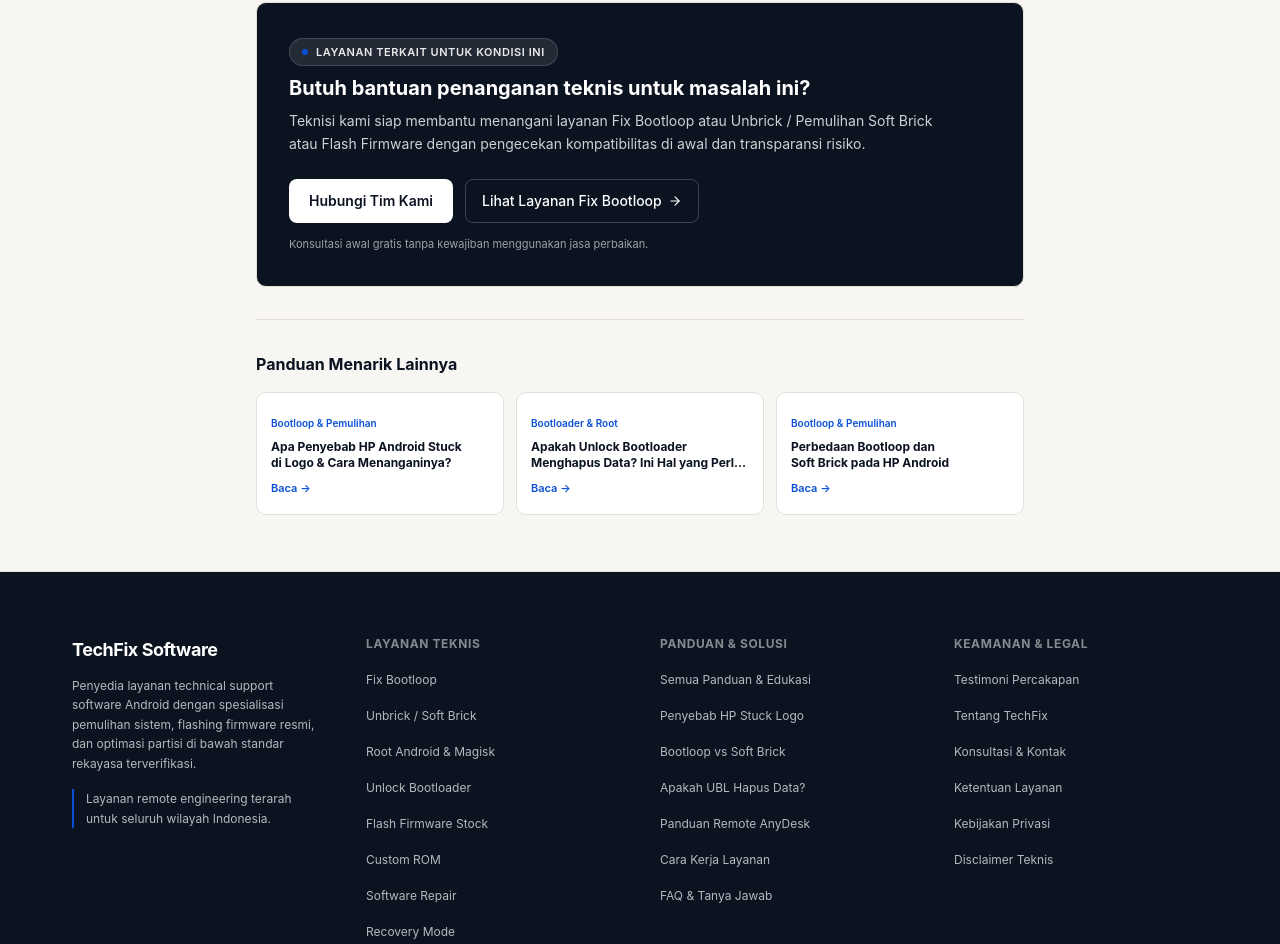
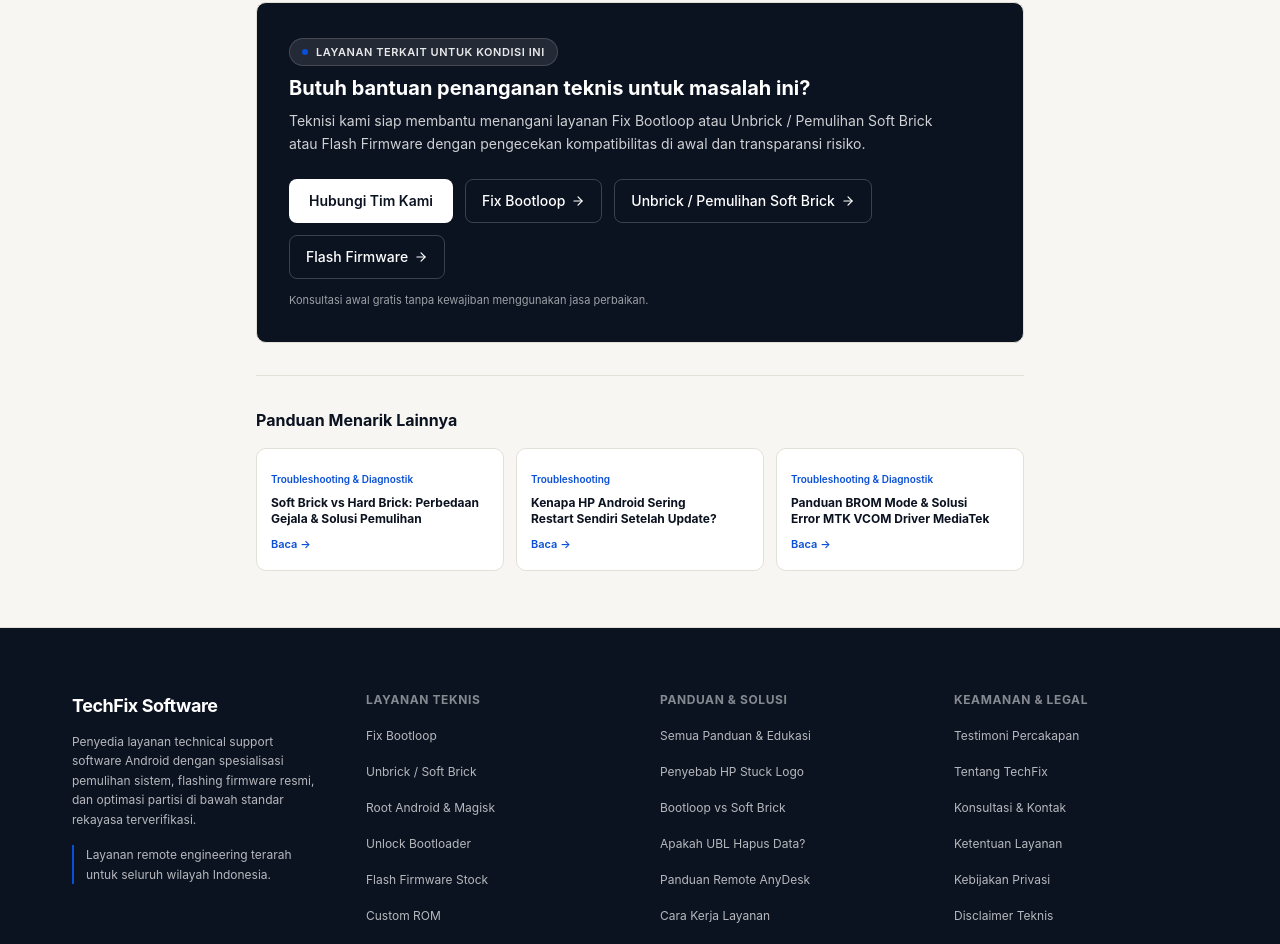
Before and after one commit to DimasAkbarF/techfixsoftware, a Next.js app: page /guides/apa-itu-mode-edl-9008-qualcomm-dan-kapan-digunakan in a window 1280 px wide. Shown: the part 2480-3424 px from the top of the page. Built offline with nearby package versions, Linux system fonts and the light colour scheme; no server answers.

Commit message:
seo: internal link artikel berbasis relevansi, hilangkan halaman yatim

```diff
--- a/src/app/guides/[slug]/page.tsx
+++ b/src/app/guides/[slug]/page.tsx
@@ -9,7 +9,7 @@ import {
   ArrowRight,
   Check,
 } from "lucide-react";
-import { guides, getGuideBySlug } from "@/data/guides";
+import { guides, getGuideBySlug, getRelatedGuidesForArticle } from "@/data/guides";
 import { services } from "@/data/services";
 import { Breadcrumbs } from "@/components/ui/Breadcrumbs";
 import { WhatsAppIcon } from "@/components/icons/WhatsAppIcon";
@@ -44,7 +44,7 @@ export default async function GuideDetailPage({ params }: PageProps) {
   if (!guide) notFound();
 
   const relatedServices = services.filter((s) => guide.relatedServiceSlugs.includes(s.slug));
-  const otherGuides = guides.filter((g) => g.id !== guide.id).slice(0, 3);
+  const otherGuides = getRelatedGuidesForArticle(guide, 3);
 
   const articleJsonLd = {
     "@context": "https://schema.org",
@@ -273,17 +273,16 @@ export default async function GuideDetailPage({ params }: PageProps) {
                 </Link>
               )}
 
-              {relatedServices[0] && (
+              {relatedServices.slice(0, 3).map((s) => (
                 <Link
-                  href={`/services/${relatedServices[0].slug}`}
+                  key={s.id}
+                  href={`/services/${s.slug}`}
                   className="inline-flex h-11 items-center gap-1.5 rounded-md border border-white/20 px-4 text-xs sm:text-sm font-medium text-white hover:bg-white/10 transition-colors"
                 >
-                  <span>
-                    Lihat {relatedServices[0].id === "root-android" ? "Jasa Root Android" : `Layanan ${relatedServices[0].name}`}
-                  </span>
+                  <span>{s.name}</span>
                   <ArrowRight className="size-3.5" />
                 </Link>
-              )}
+              ))}
             </div>
 
             <p className="mt-3 text-[11px] text-white/60">
--- a/src/data/guides.ts
+++ b/src/data/guides.ts
@@ -454,3 +454,56 @@ export function getGuidesByCategory(category: string): GuideArticle[] {
 export function getRelatedGuides(serviceSlug: string): GuideArticle[] {
   return guides.filter((g) => g.relatedServiceSlugs.includes(serviceSlug));
 }
+
+/** Hash deterministik untuk tie-break stabil antar build. */
+function stableHash(a: string, b: string): number {
+  const key = `${a}|${b}`;
+  let x = 0;
+  for (let i = 0; i < key.length; i++) {
+    x = (x * 31 + key.charCodeAt(i)) % 100003;
+  }
+  return x;
+}
+
+/**
+ * Artikel saudara dipilih berdasarkan kedekatan topik (kategori dan layanan yang
+ * sama), lalu memprioritaskan artikel yang paling jarang mendapat link masuk.
+ * Hasilnya deterministik, sehingga setiap artikel punya jalur internal link dan
+ * tidak ada halaman yatim.
+ */
+export function getRelatedGuidesForArticle(current: GuideArticle, limit = 3): GuideArticle[] {
+  const relevance = new Map<string, number>();
+  for (const g of guides) {
+    if (g.id === current.id) continue;
+    const sameCategory = g.category === current.category ? 2 : 0;
+    const sharedServices = g.relatedServiceSlugs.filter((s) =>
+      current.relatedServiceSlugs.includes(s),
+    ).length;
+    relevance.set(g.id, sameCategory + sharedServices);
+  }
+
+  const inbound = new Map<string, number>();
+  for (const g of guides) inbound.set(g.id, 0);
+
+  const chosen = new Map<string, string[]>();
+  for (const source of guides) {
+    const candidates = guides
+      .filter((g) => g.id !== source.id)
+      .sort((a, b) => {
+        const diff = (relevance.get(b.id) ?? 0) - (relevance.get(a.id) ?? 0);
+        if (diff !== 0) return diff;
+        const inboundDiff = (inbound.get(a.id) ?? 0) - (inbound.get(b.id) ?? 0);
+        if (inboundDiff !== 0) return inboundDiff;
+        return stableHash(source.id, a.id) - stableHash(source.id, b.id);
+      })
+      .slice(0, limit)
+      .map((g) => g.id);
+
+    chosen.set(source.id, candidates);
+    for (const id of candidates) inbound.set(id, (inbound.get(id) ?? 0) + 1);
+  }
+
+  const ids = chosen.get(current.id) ?? [];
+  const byId = new Map(guides.map((g) => [g.id, g]));
+  return ids.map((id) => byId.get(id)).filter((g): g is GuideArticle => Boolean(g));
+}
```
